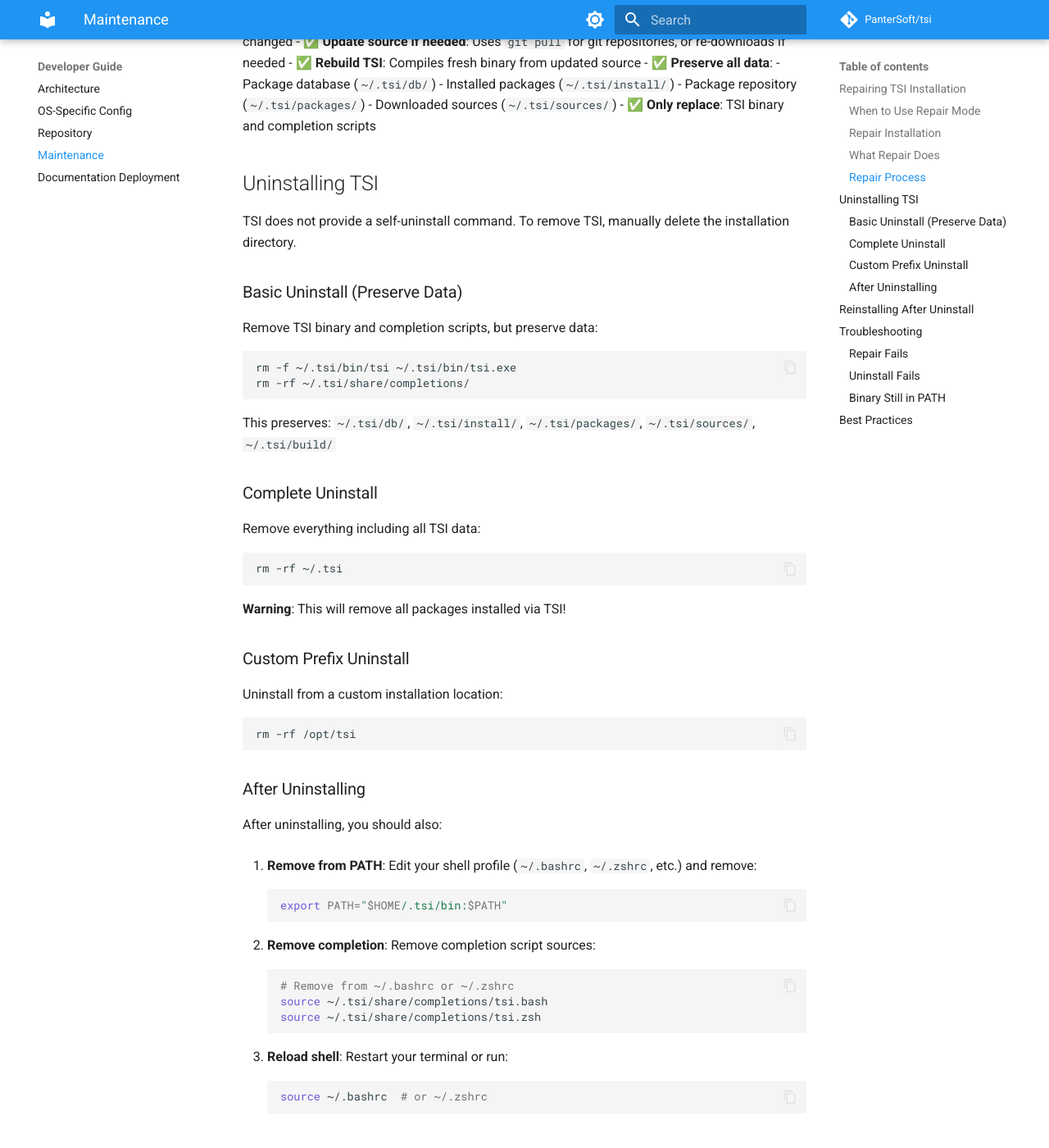
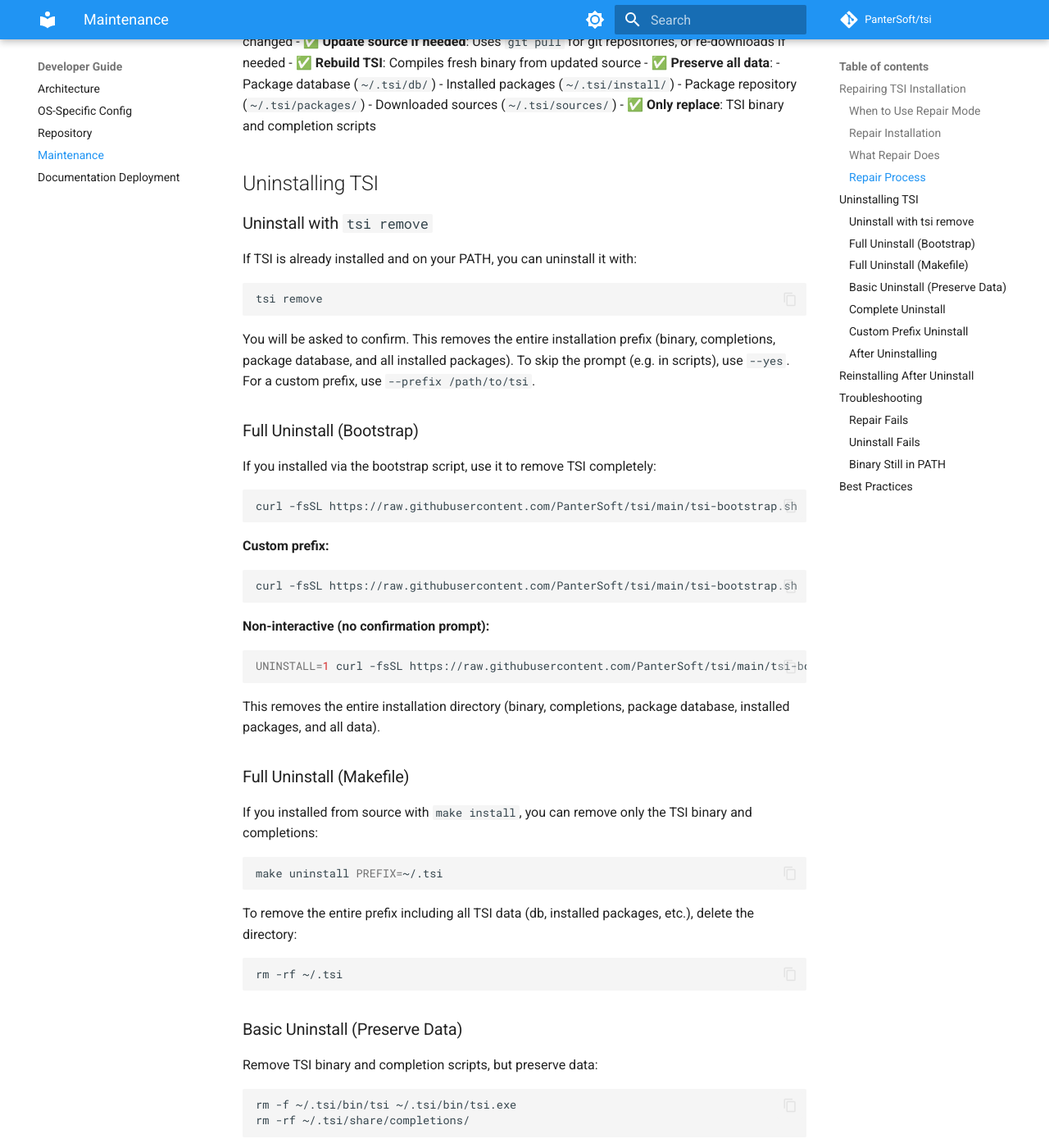
Before and after one commit to PanterSoft/TheSourceInstaller, an MkDocs documentation site: the page built from docs/developer-guide/maintenance.md, in a window 1280 px wide and 1400 px high, scrolled down 1285 px. Shown: the whole window at 82% size. Built offline with MkDocs 1.6.1 and Material for MkDocs 9.7.7, drawn with Linux system fonts in a browser that asks for light colours; comment, search, counter and statistics services are not loaded; the version menu is left out.

````diff
--- a/docs/developer-guide/maintenance.md
+++ b/docs/developer-guide/maintenance.md
@@ -53,7 +53,49 @@ The repair mode will:
 
 ## Uninstalling TSI
 
-TSI does not provide a self-uninstall command. To remove TSI, manually delete the installation directory.
+### Uninstall with `tsi remove`
+
+If TSI is already installed and on your PATH, you can uninstall it with:
+
+```bash
+tsi remove
+```
+
+You will be asked to confirm. This removes the entire installation prefix (binary, completions, package database, and all installed packages). To skip the prompt (e.g. in scripts), use `--yes`. For a custom prefix, use `--prefix /path/to/tsi`.
+
+### Full Uninstall (Bootstrap)
+
+If you installed via the bootstrap script, use it to remove TSI completely:
+
+```bash
+curl -fsSL https://raw.githubusercontent.com/PanterSoft/tsi/main/tsi-bootstrap.sh | sh -s -- --uninstall
+```
+
+**Custom prefix:**
+```bash
+curl -fsSL https://raw.githubusercontent.com/PanterSoft/tsi/main/tsi-bootstrap.sh | sh -s -- --uninstall --prefix /opt/tsi
+```
+
+**Non-interactive (no confirmation prompt):**
+```bash
+UNINSTALL=1 curl -fsSL https://raw.githubusercontent.com/PanterSoft/tsi/main/tsi-bootstrap.sh | sh -s -- --uninstall --non-interactive
+```
+
+This removes the entire installation directory (binary, completions, package database, installed packages, and all data).
+
+### Full Uninstall (Makefile)
+
+If you installed from source with `make install`, you can remove only the TSI binary and completions:
+
+```bash
+make uninstall PREFIX=~/.tsi
+```
+
+To remove the entire prefix including all TSI data (db, installed packages, etc.), delete the directory:
+
+```bash
+rm -rf ~/.tsi
+```
 
 ### Basic Uninstall (Preserve Data)
 
--- a/docs/getting-started/installation.md
+++ b/docs/getting-started/installation.md
@@ -117,4 +117,4 @@ source ~/.tsi/share/completions/tsi.zsh
 echo 'source ~/.tsi/share/completions/tsi.zsh' >> ~/.zshrc
 ```
 
-**Supported commands:** install, uninstall, upgrade, list, search, info, update, doctor
+**Supported commands:** install, uninstall, upgrade, list, search, info, update, doctor, remove
````
Also changed, not shown: README.md (+4 -0 lines), docs/developer-guide/architecture.md (+1 -1 lines), docs/reference/bootstrap-options.md (+31 -0 lines), docs/reference/cli-reference.md (+21 -0 lines), 6 other files.
